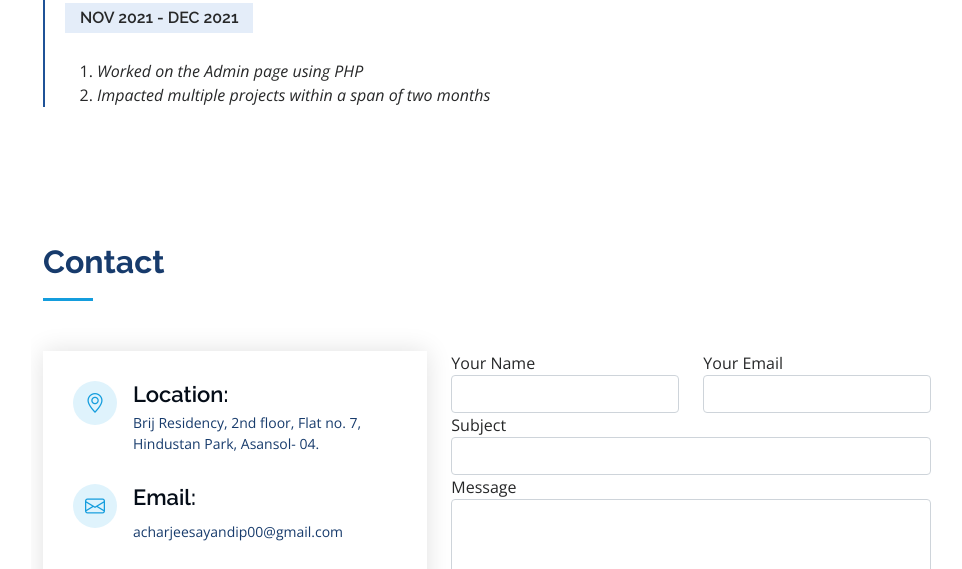
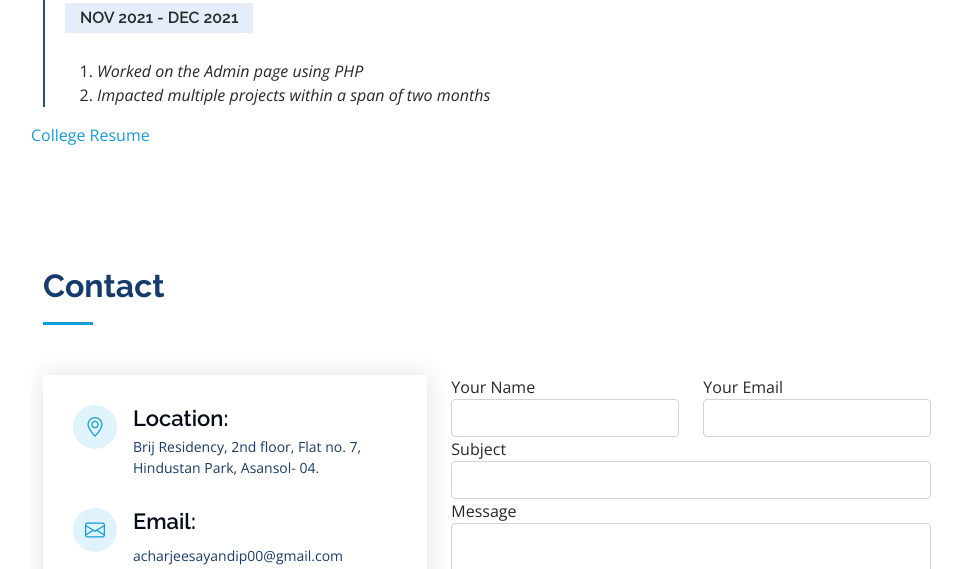
Before and after one commit to sayan-quantam/personalsite, a plain HTML site: page index.html in a window 1280 px wide. Shown: the part 2420-2989 px from the top of the page, without its empty margins (269-1231 px from the left). Drawn offline with nearby package versions, Linux system fonts and the light colour scheme.

Commit message:
Update index.html

```diff
--- a/index.html
+++ b/index.html
@@ -308,6 +308,8 @@
         </div>
 
       </div>
+
+      <a href="https://drive.google.com/file/d/1xhJP0ePXq9J-mIC_Z4_edrPbOl4gBocV/view?usp=sharing">College Resume</a>
     </section><!-- End Resume Section -->
 
 
```
